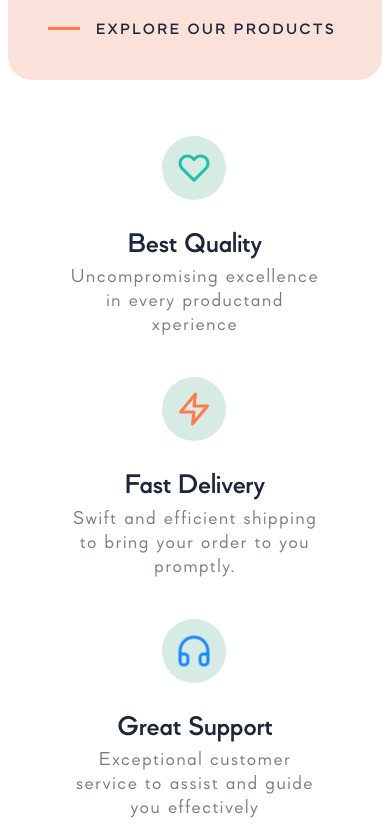
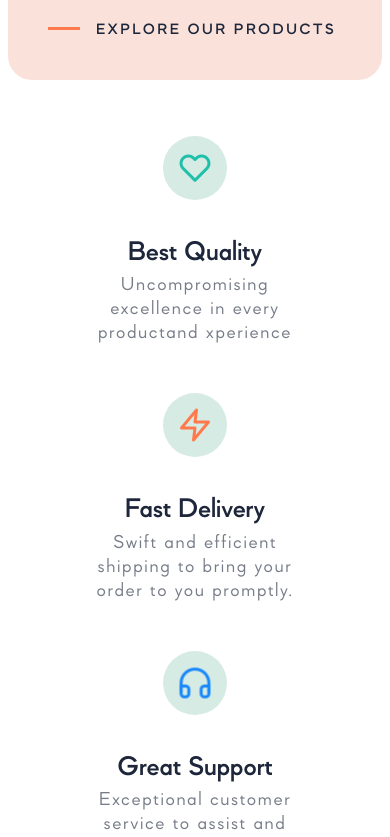
Before and after one commit to pokizadev/furniture-website-react, a React (Create React App) app: page / in a window 390 px wide. Shown: the part 920-1757 px from the top of the page. Built offline with nearby package versions, Linux system fonts and the light colour scheme.

Commit message:
Fix feature layout in mobile version

```diff
--- a/src/base.css
+++ b/src/base.css
@@ -184,7 +184,7 @@ a {
         padding-right: 4rem;
     }
 
-    @media (max-width: 500px) {
+    @media (max-width: 600px) {
         padding-left: 1rem;
         padding-right: 1rem;
     }
--- a/src/pages/home/sections/designs/Designs.css
+++ b/src/pages/home/sections/designs/Designs.css
@@ -65,6 +65,10 @@
 
 #designs-section .design-card:not(:last-child) {
     margin-right: 2rem;
+
+    @media (max-width: 800px) {
+        display: none;
+    }
 }
 
 .design-img {
@@ -138,10 +142,3 @@
         height: 85rem;
     }
 }
-
-.chair-light,
-.chair-dark {
-    @media (max-width: 800px) {
-        display: none;
-    }
-}
--- a/src/pages/home/sections/features/Features.css
+++ b/src/pages/home/sections/features/Features.css
@@ -24,6 +24,10 @@
     @media (max-width: 1100px) {
         margin-right: 3.2rem;
     }
+
+    /* @media (max-width: 800px) {
+        margin-right: 0;
+    } */
 }
 
 .feature {
@@ -36,10 +40,11 @@
     }
 
     @media (max-width: 800px) {
+        display: block;
         width: 100%;
-        display: block;
         margin: 0 auto;
         margin-bottom: 5rem;
+        text-align: center;
     }
 }
 
@@ -49,17 +54,20 @@
     width: calc((100% - 4.2rem) * 0.3);
     margin-right: 4.2rem;
 
-    @media (max-width: 800px) {
+    /* @media (max-width: 800px) {
         width: 20%;
         margin-right: 0;
+    } */
+
+
+    @media (max-width: 800px) {
+        display: block;
+        /* width: 100%; */
+        margin: 0 auto;
+        margin-bottom: 5rem;
+        text-align: center;
     }
 
-    @media (max-width: 600px) {
-        display: block;
-        margin: 0 auto;
-        text-align: center;
-        margin-bottom: 4rem;
-    }
 }
 
 .feature-text {
@@ -67,19 +75,10 @@
     vertical-align: middle;
     width: calc((100% - 4.2rem) * 0.7);
 
-    @media (max-width: 800px) {
+    /* @media (max-width: 800px) {
         width: 80%;
-    }
+    } */
 
-    display: inline-block;
-    vertical-align: middle;
-
-    @media (max-width: 600px) {
-        display: block;
-        margin: 0 auto;
-        text-align: center;
-        margin-bottom: 4rem;
-    }
 }
 
 .feature-text h5 {
@@ -95,6 +94,13 @@
     border-radius: 50%;
     height: 8rem;
     width: 8rem;
+
+
+    @media (max-width: 800px) {
+        display: block;
+        margin: 0 auto;
+        text-align: center;
+    }
 }
 
 .ellipse.shape-1 {
```
